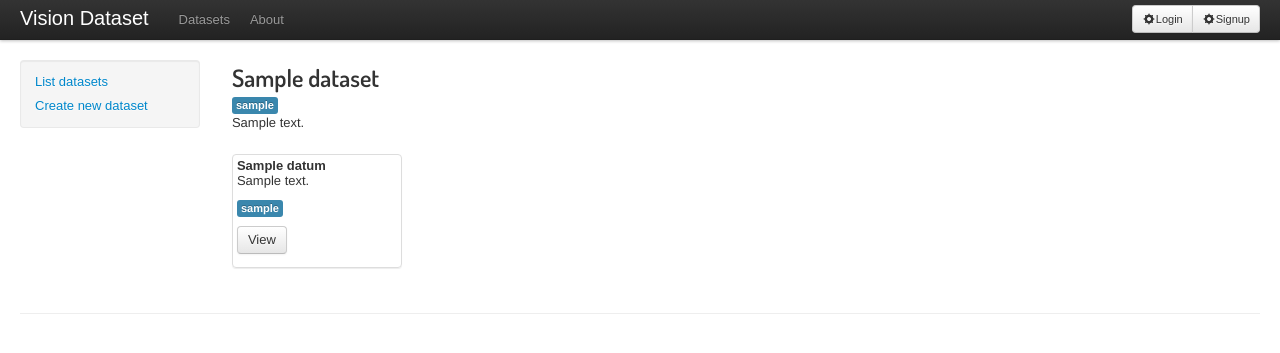
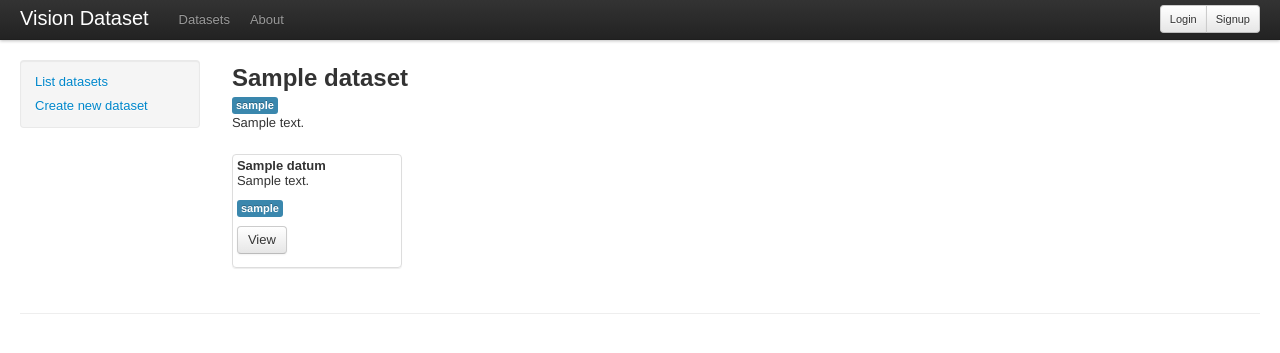
Before and after one commit to rafaelolg/visiondataset, a Django app: a page that uses visiondataset/base/templates/base.html in a window 1280 px wide. Shown: the top 353 px of the page. Run offline with Django 3.2, Linux system fonts and the light colour scheme; tables that the repository leaves empty hold one stand-in row (values such as "Sample post"); data that the repository does not hold is empty; some libraries are stand-ins or nearby versions; some web fonts are replaced.

Commit message:
small changes on base

```diff
--- a/visiondataset/base/templates/base.html
+++ b/visiondataset/base/templates/base.html
@@ -9,26 +9,18 @@
 <head>
     <meta charset="utf-8">
     <meta http-equiv="X-UA-Compatible" content="IE=edge,chrome=1">
-
-    <title>{% block title %}{{"Vision Dataset"}}{% endblock %}</title>
-
+    <title>Vision Dataset - {% block title %}{% endblock %}</title>
     <meta name="description" content="{% block meta_description %}{% endblock %}">
     <meta name="author" content="{% block meta_author %}{% endblock %}">
     <meta name="viewport" content="width=device-width, initial-scale=1.0">
+    <!--
     <link href='http://fonts.googleapis.com/css?family=Dosis:600|Droid+Sans' rel='stylesheet' type='text/css'>
+    -->
     <link rel="stylesheet" href="{{ STATIC_URL }}css/style.css">
-
 
     {% block extra_css %}{% endblock %}
     <script src="{{ STATIC_URL }}js/libs/modernizr-2.5.3-respond-1.1.0.min.js"></script>
-
-
-    <!-- Le fav and touch icons -->
     <link rel="shortcut icon" href="{{STATIC_URL}}favicon.ico">
-    <link rel="apple-touch-icon-precomposed" sizes="144x144" href="{{STATIC_URL}}apple-touch-icon-144-precomposed.png">
-    <link rel="apple-touch-icon-precomposed" sizes="114x114" href="{{STATIC_URL}}apple-touch-icon-114-precomposed.png">
-    <link rel="apple-touch-icon-precomposed" sizes="72x72"   href="{{STATIC_URL}}apple-touch-icon-72-precomposed.png">
-    <link rel="apple-touch-icon-precomposed"                 href="{{STATIC_URL}}apple-touch-icon-57-precomposed.png">
 </head>
 <body class="{% block body_class %}{% endblock %}">
     {% block body %}
@@ -58,8 +50,8 @@
               </div>
           {%else%}
           <div class="btn-group pull-right">
-              <a href="{%url userena_signin%}?next=/dataset/" class="btn btn-small"><i class="icon-cog"></i>Login</a>
-              <a href="{%url userena_signup%}?next=/dataset/" class="btn btn-small"><i class="icon-cog"></i>Signup</a>
+              <a href="{%url userena_signin%}?next=/dataset/" class="btn btn-small">Login</a>
+              <a href="{%url userena_signup%}?next=/dataset/" class="btn btn-small">Signup</a>
           </div>
           {%endif%}
           <div class="nav-collapse">
```
